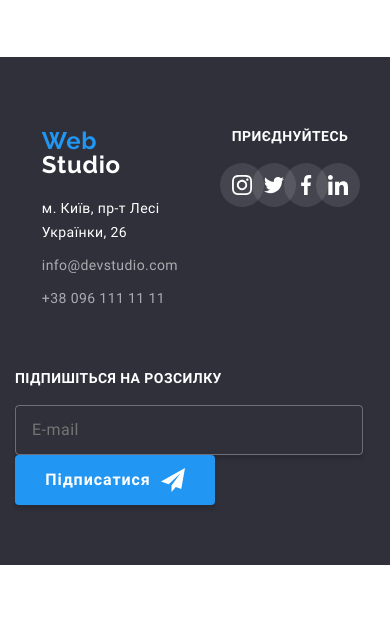
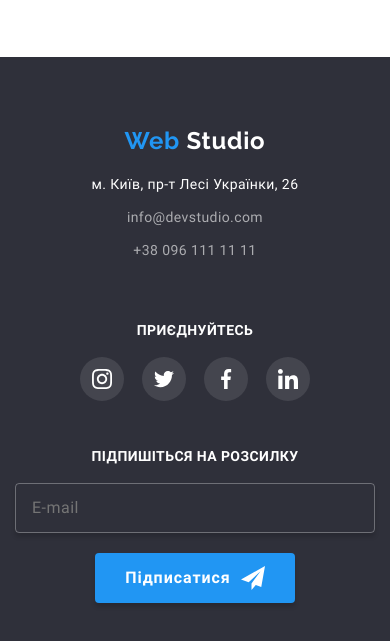
Before and after one commit to SerhiiLytvin/project-sl-web_studio, a plain HTML site: page index.html in a window 390 px wide. Shown: the part 4131-4772 px from the top of the page. Before the commit the page ends 4696 px from the top, so only its background shows below. Drawn offline with nearby package versions, Linux system fonts and the light colour scheme.

Commit message:
footer responsive is completed

```diff
--- a/scss/styles.scss
+++ b/scss/styles.scss
@@ -761,18 +761,23 @@ body {
 .footer__body {
    display: flex;
    flex-wrap: wrap;
+   justify-content: space-between;
+   margin: 0px 0px -60px 0px;
 
-   @media (max-width: 992px) {
-      justify-content: space-around;
+   @media (max-width: 1110px) {
+      justify-content: space-around ;
    }
-   // justify-content: space-between;
 }
 .footer__about-us {
-   flex: 0 1 19.74%;
-   margin: 0px 5.98% 0px 0px;
+   flex: 0 0 231px;
+   margin: 0px 0px 60px 0px;
 
-   @media (max-width:992px) {
-      margin: 0px 0px 60px 0px;
+    @media (max-width: 1110px) {
+      text-align: center;
+   }
+
+   @media (max-width: 590px) {
+      flex: 0 1 100%;
    }
 }
 .about-us {
@@ -791,6 +796,7 @@ body {
    color: #FFF !important;
 }
 .about-us__contacts {
+
 }
 .contacts-footer {
 }
@@ -823,11 +829,10 @@ body {
    display: block;
 }
 .footer__social {
-   flex: 0 1 17.6%;
-   margin: 0px 7.95% 0px 0px;
+   flex: 0 1 206px;
 
-   @media (max-width: 992px) {
-      margin: 0px 0px 0px 0px;
+   @media (max-width: 1110px) {
+      text-align: center;
    }
 }
 .social-footer {
@@ -841,6 +846,10 @@ body {
 .footer-list {
    display: flex;
    justify-content: space-between;
+
+   @media (max-width: 590px) {
+      margin: 0px 0px 60px 0px;
+   }
 }
 .footer-list__link {
    position: relative;
@@ -865,8 +874,10 @@ body {
 .footer__form {
    flex: 0 1 48.72%;
 
-   @media (max-width:992px) {
-      flex: 1 1 100%;
+   @media (max-width: 1110px) {
+      flex: 0 1 100%;
+      text-align: center;
+      margin: 0px 0px 60px 0px;
    }
 }
 .form-footer {
@@ -885,9 +896,20 @@ body {
    display: flex;
    flex-wrap: wrap;
    justify-content: space-between;
+   margin: 0px 0px 20px 0px;
+
+   @media (max-width: 1110px) {
+      flex-direction: column;
+      align-items: center;
+   }
+
+   @media (max-width: 590px) {
+      flex-direction: row;
+      justify-content: center;
+   }
 
    input {
-      margin: 0px 12px 0px 0px;
+      margin: 0px 12px 20px 0px;
       flex: 1 1 auto;
       height: 50px;
       padding: 0px 0px 0px 16px;
@@ -900,6 +922,16 @@ body {
       font-weight: 400;
       line-height:  125%;
       letter-spacing: 0.48px;
+
+      @media (max-width: 1110px) {
+         margin: 0px 0px 20px 0px;
+         flex: 0 0 auto;
+         width: 450px;
+      }
+
+      @media (max-width: 590px) {
+         width: 100%;
+      }
    }
 
    button {
@@ -918,6 +950,11 @@ body {
       justify-content: center;
       align-items: center;
 
+      @media (max-width: 1110px) {
+         width: 200px;
+         flex: 0 0 auto;
+      }
+
       img {
          padding: 0px 0px 0px 10px;
       }
```
Also changed, not shown: css/styles.css.
